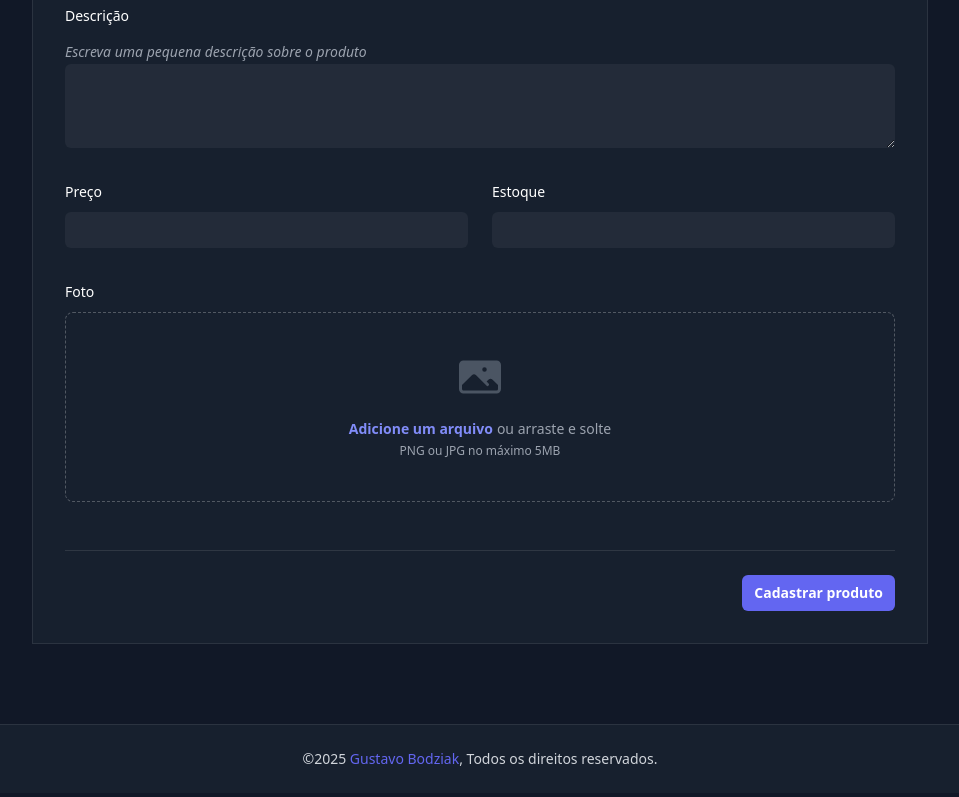
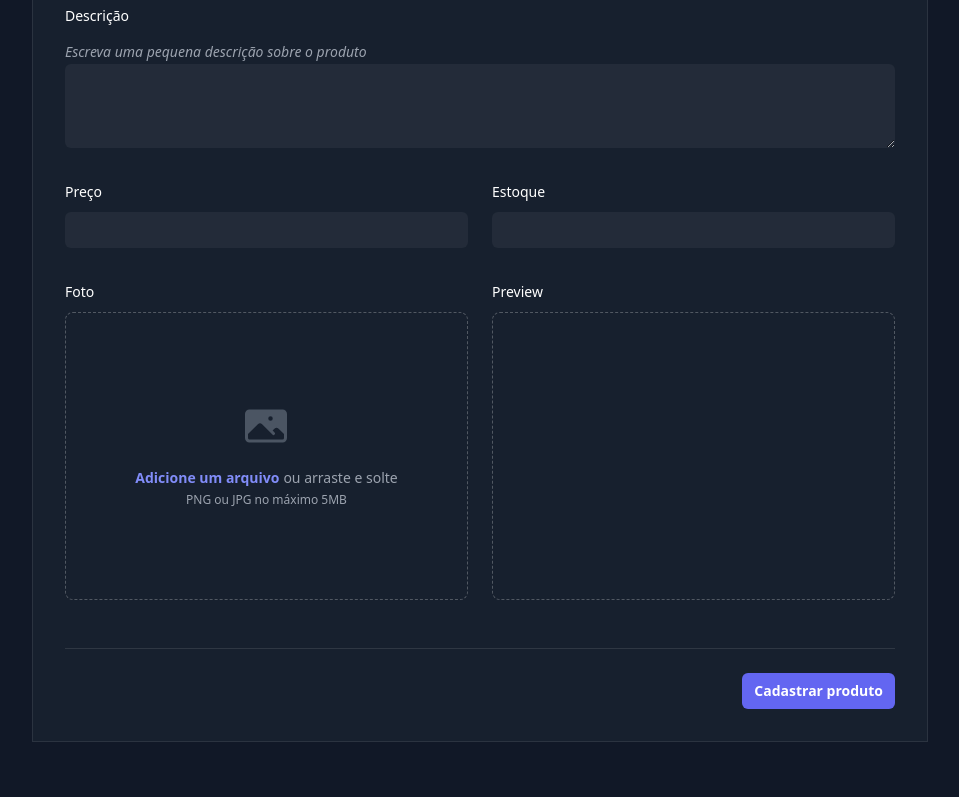
Before and after one commit to Guuzta/Techshop, a Next.js app: page /publish in a window 1280 px wide. Shown: the part 473-1270 px from the top of the page, without its empty margins (160-1119 px from the left). Built offline with nearby package versions, Linux system fonts and the light colour scheme.

Commit message:
adicionando preview da foto + refatorando validação do formik

```diff
--- a/src/app/publish/page.js
+++ b/src/app/publish/page.js
@@ -1,6 +1,8 @@
 "use client";
 
+import { useState, useEffect } from "react";
 import { useDropzone } from "react-dropzone";
+import Image from "next/image";
 
 import { useFormik } from "formik";
 import productSchema from "./productSchema";
@@ -9,12 +11,28 @@ import NavBar from "@/components/NavBar";
 import Footer from "@/components/Footer";
 
 export default function Publish() {
-  const { getRootProps, getInputProps, open } = useDropzone({
-    onDrop: (acceptedFiles) => {
-      formik.setFieldValue("file", acceptedFiles[0]);
+  const [file, setPreview] = useState(null);
+
+  const { getRootProps, getInputProps } = useDropzone({
+    onDrop: (acceptedFiles, rejectedFiles) => {
+      const file = acceptedFiles[0] || rejectedFiles[0];
+
+      formik.setFieldTouched("file", true);
+      formik.setFieldValue("file", file);
 
       const selectedFile = acceptedFiles[0];
-      console.log(selectedFile);
+
+      if (selectedFile) {
+        setPreview({
+          ...selectedFile,
+          preview: URL.createObjectURL(selectedFile),
+        });
+      }
+    },
+    accept: {
+      "image/png": [".png"],
+      "image/jpeg": [".jpeg"],
+      "image/jpg": ["jpg"],
     },
     multiple: false,
     maxFiles: 1,
@@ -41,8 +59,6 @@ export default function Publish() {
       formData.append("image", values.file);
 
       try {
-        console.log(values);
-
         const res = await fetch(`${process.env.NEXT_PUBLIC_API_URL}/products`, {
           method: "POST",
           headers: {
@@ -58,6 +74,14 @@ export default function Publish() {
       }
     },
   });
+
+  useEffect(() => {
+    return () => {
+      if (file?.preview) {
+        URL.revokeObjectURL(file.preview);
+      }
+    };
+  }, [file]);
 
   return (
     <>
@@ -187,7 +211,7 @@ export default function Publish() {
                   </div>
                 </div>
 
-                <div className="col-span-full">
+                <div className="col-span-3">
                   <label
                     htmlFor="image"
                     className="block text-sm/6 font-medium text-white"
@@ -196,7 +220,7 @@ export default function Publish() {
                   </label>
                   <div
                     {...getRootProps()}
-                    className={`mt-2 flex justify-center rounded-lg border border-dashed border-white/25 px-6 py-10 ${formik.touched.file && formik.errors.file && "border border-red-500 focus:border-0"}`}
+                    className={`h-full min-h-72 max-h-72 mt-2 flex justify-center items-center rounded-lg border border-dashed border-white/25 px-6 py-10 ${formik.touched.file && formik.errors.file && "!border-red-500 "}`}
                   >
                     <div className="text-center">
                       <svg
@@ -215,7 +239,10 @@ export default function Publish() {
                       <div className="mt-4 flex text-sm/6 text-gray-400">
                         <label className="relative cursor-pointer rounded-md bg-transparent font-semibold text-indigo-400 focus-within:outline-2 focus-within:outline-offset-2 focus-within:outline-indigo-500 hover:text-indigo-300">
                           <span>Adicione um arquivo</span>
-                          <input {...getInputProps()} />
+                          <input
+                            onClick={() => formik.setFieldTouched("file", true)}
+                            {...getInputProps()}
+                          />
                         </label>
                         <p className="pl-1">ou arraste e solte</p>
                       </div>
@@ -229,6 +256,25 @@ export default function Publish() {
                       {formik.errors.file}
                     </span>
                   )}
+                </div>
+                <div className="col-span-3">
+                  <label
+                    htmlFor="image"
+                    className="block text-sm/6 font-medium text-white"
+                  >
+                    Preview
+                  </label>
+                  <div className="h-full min-h-72 max-h-72 mt-2 flex justify-center rounded-lg border border-dashed border-white/25 px-2 py-4">
+                    {file && (
+                      <Image
+                        className="w-full rounded-lg"
+                        width={500}
+                        height={500}
+                        src={file.preview}
+                        alt="Product Image"
+                      />
+                    )}
+                  </div>
                 </div>
               </div>
             </div>
--- a/src/app/publish/productSchema.js
+++ b/src/app/publish/productSchema.js
@@ -22,14 +22,14 @@ const productSchema = object({
   file: mixed()
     .required("O envio de uma imagem é obrigatório")
     .test(
+      "fileFormat",
+      "Formato não suportado",
+      (value) => value && SUPPORTED_FORMATS.includes(value.type),
+    )
+    .test(
       "fileSize",
       "O arquivo é muito grande",
       (value) => value && value.size <= FILE_SIZE,
-    )
-    .test(
-      "fileFormat",
-      "Formato não suportado",
-      (value) => value && SUPPORTED_FORMATS.includes(value.type),
     ),
 });
 
```
